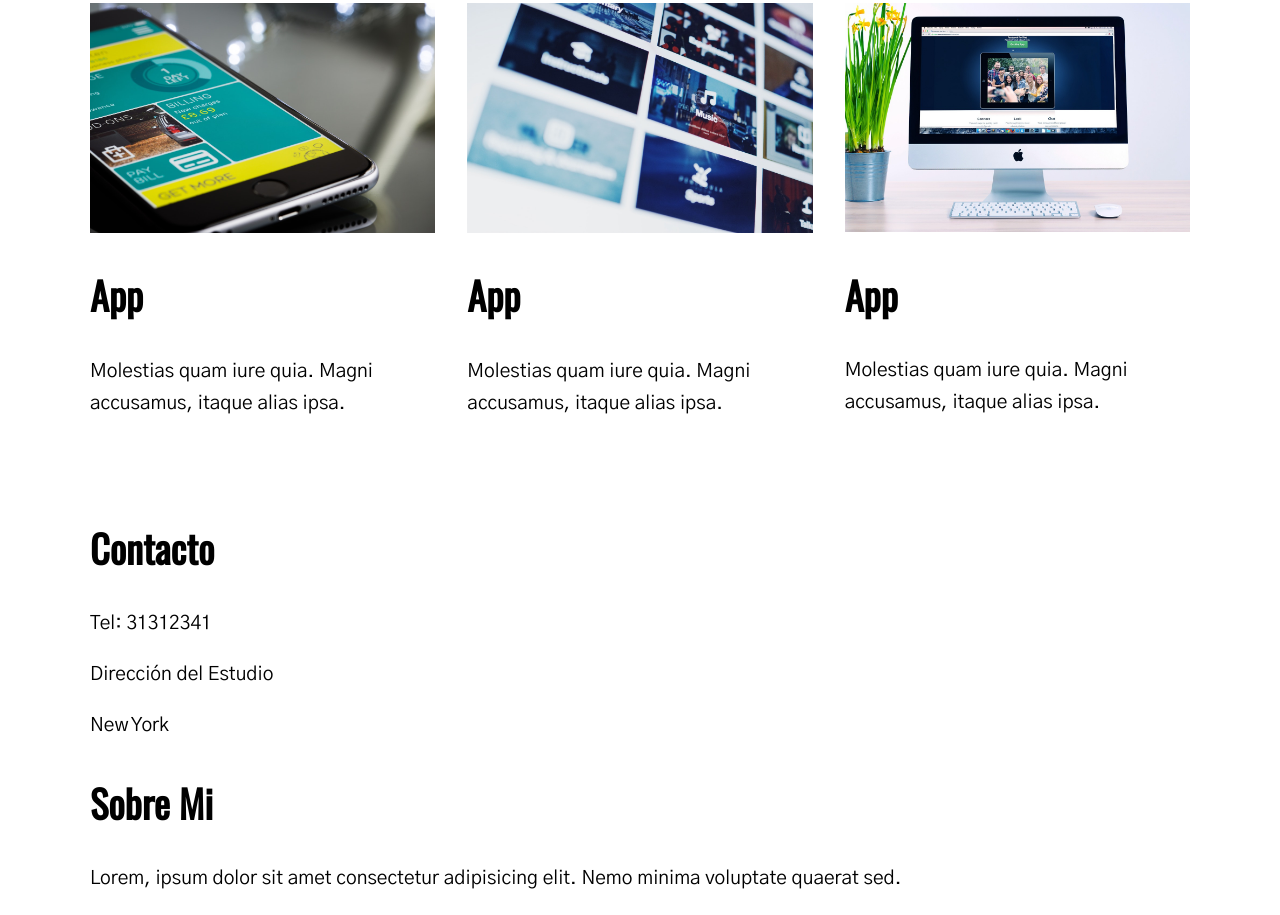
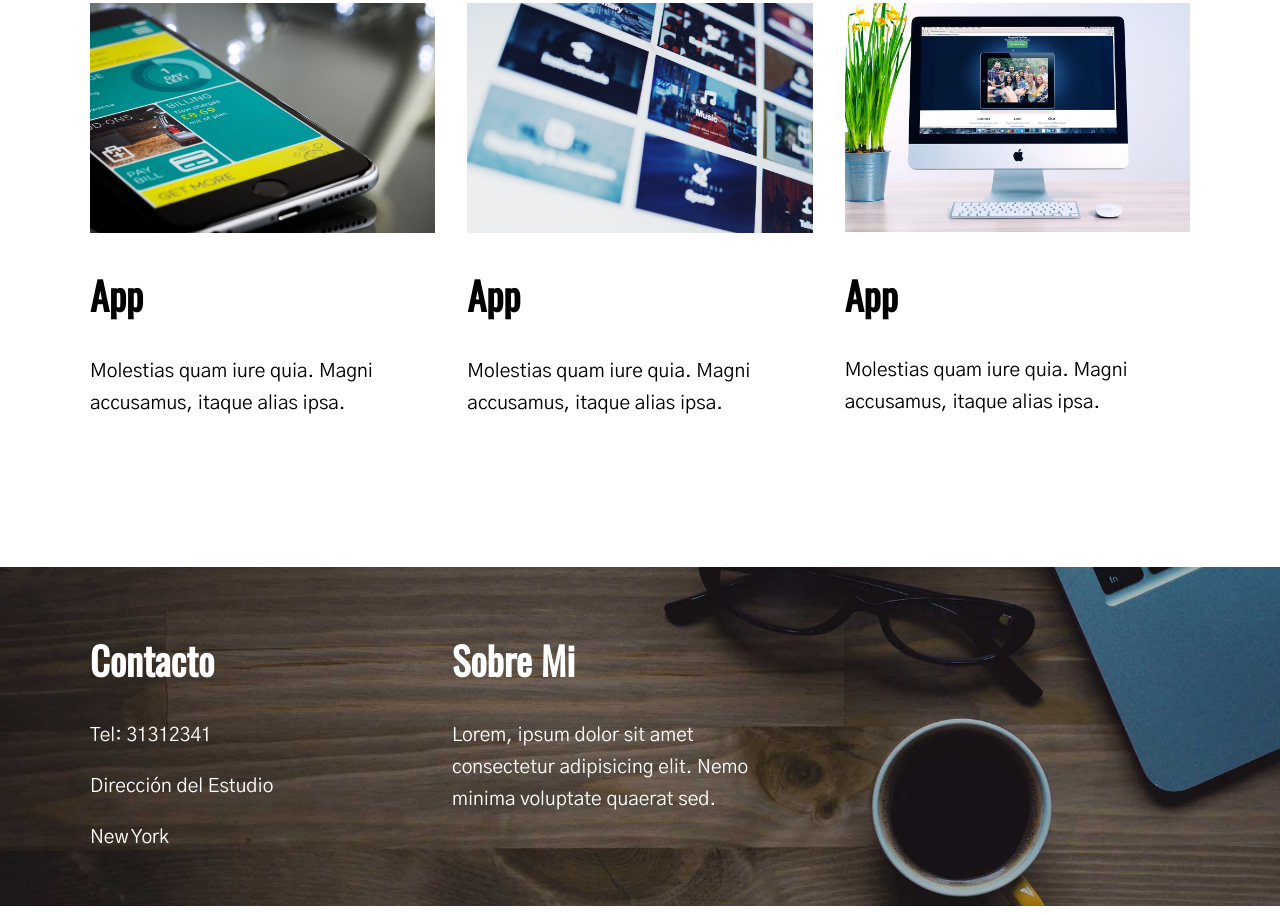
Before and after one commit to developaul/portfoliodesign-grid, a website: page index.html in a window 1280 px wide. Shown: the part 2356-3271 px from the top of the page. Drawn offline with nearby package versions, Linux system fonts and the light colour scheme.

Commit message:
footer section finished

```diff
--- a/scss/_custom.scss
+++ b/scss/_custom.scss
@@ -103,6 +103,7 @@ p {
     }
 }
 
+
 // Portfolio
 .listado {
     .elemento {
@@ -129,3 +130,23 @@ p {
         }
     }
 }
+
+
+// Footer
+.footer {
+    background-image: url( '../img/contacto.jpg' );
+    background-repeat: no-repeat;
+    background-position: center center;
+    background-size: cover;
+    color: $claro;
+    padding: 2rem 0;
+    margin-top: 5rem;
+
+    .contenedor {
+        @include tablet {
+            display: grid;
+            grid-template-columns: repeat( 2, 30% ) auto;
+            grid-column-gap: 2rem;
+        }
+    }
+}
```
Also changed, not shown: css/app.css.
